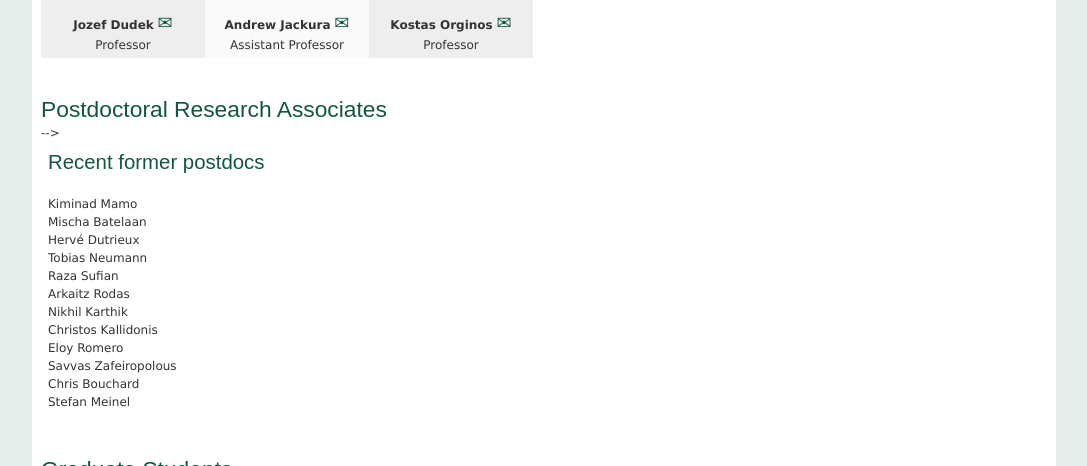
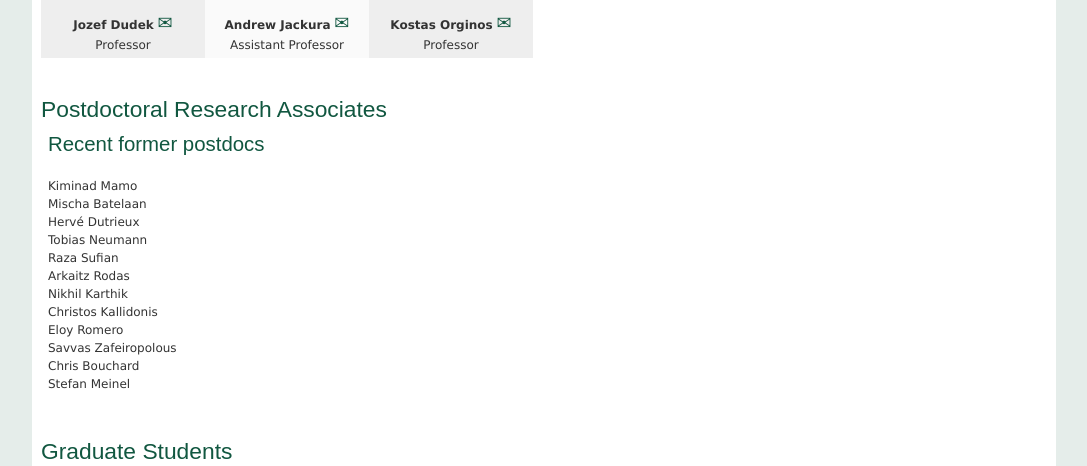
Before and after one commit to jozefdudek/wm_nucl_th_website, a Jekyll site: the page built from people.html, in a window 1280 px wide and 900 px high, scrolled down 517 px, cut to the strip 134-600 px from the top of the window. Shown: the whole strip, without its empty margins (82-1169 px from the left). Built offline with Jekyll 4.4.1, drawn with Linux system fonts in a browser that asks for light colours; a style sheet for code colours, icons or effects is not loaded.

Commit message:
small fix

```diff
--- a/people.html
+++ b/people.html
@@ -82,7 +82,7 @@ layout: default
 
  <br><br> <h1>Postdoctoral Research Associates</h1>
 <table class="vert">
-  <tr class="vert"> -->
+  <tr class="vert">
 
 
 
```
